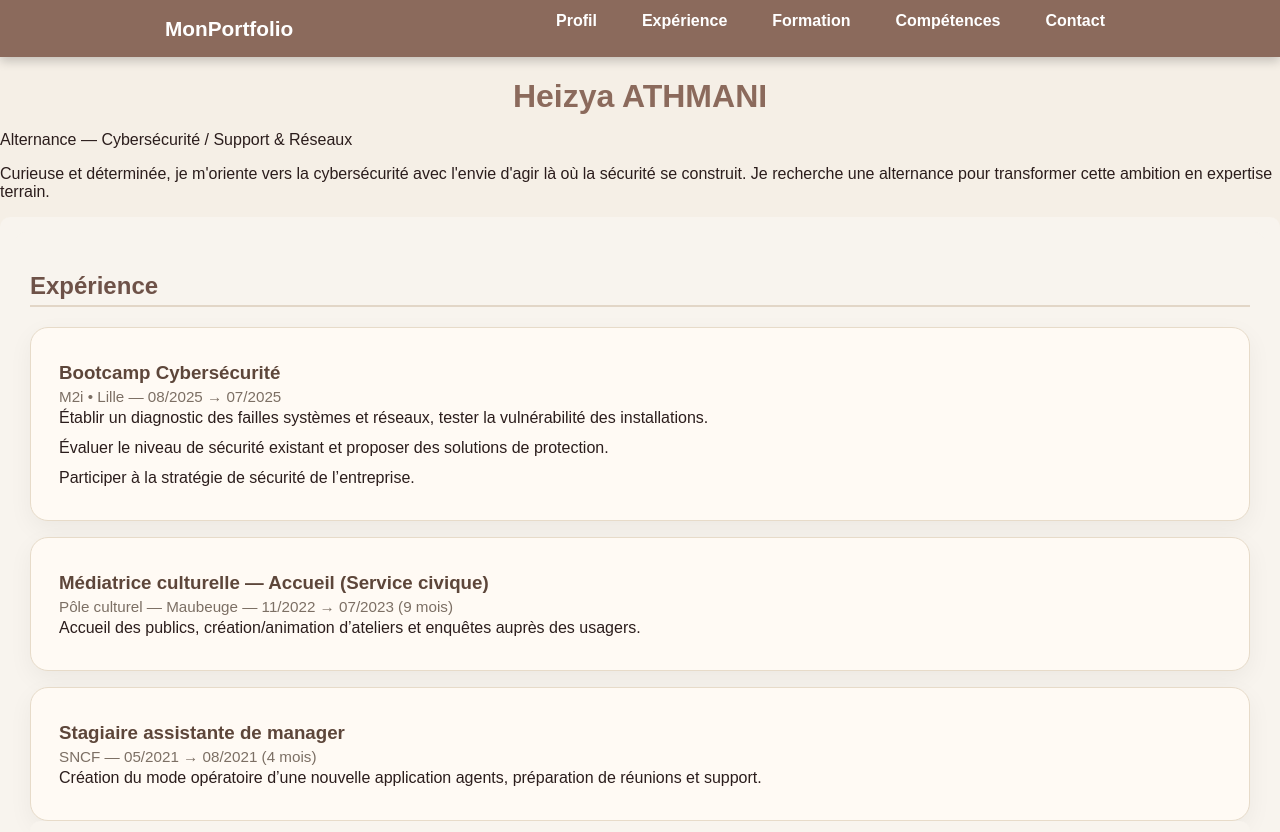
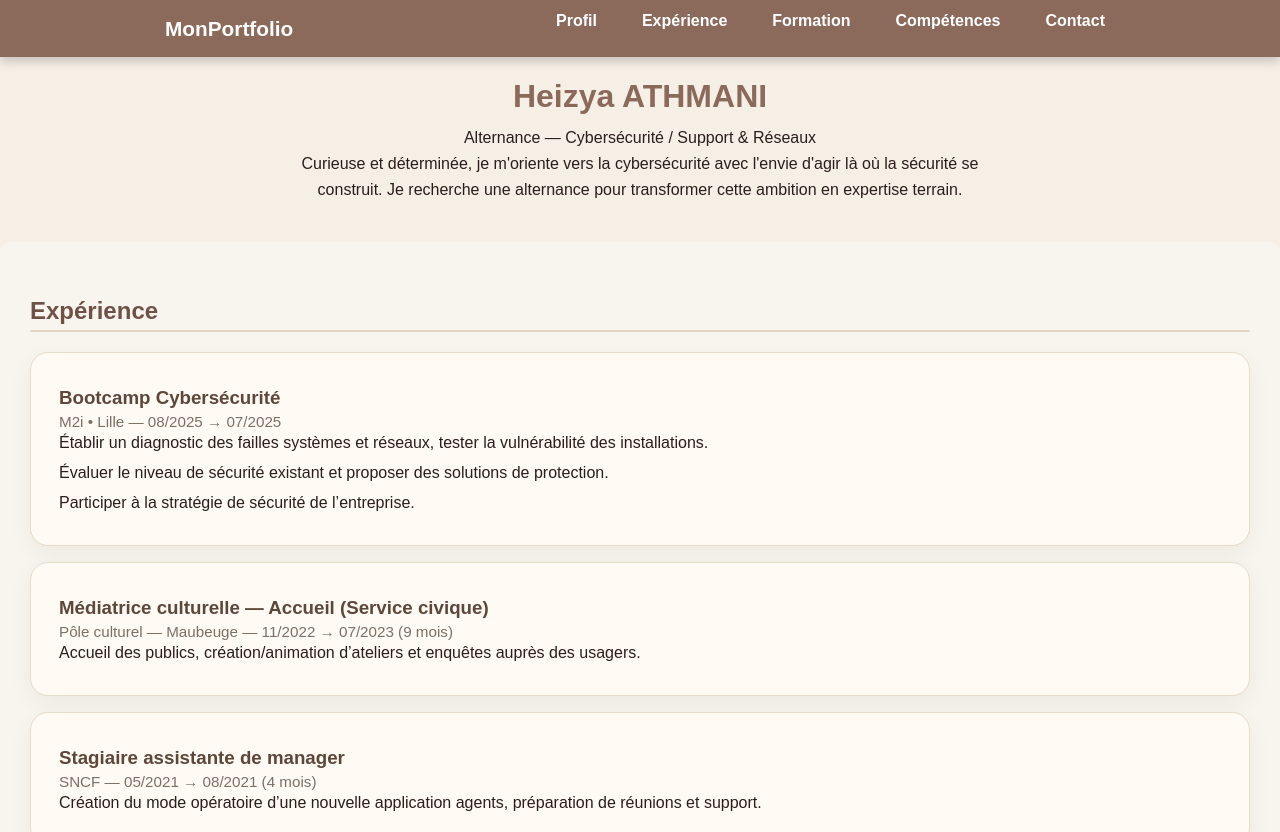
Before and after one commit to heizya-athmani/cv, a plain HTML site: page index.html in a window 1280 px wide. Shown: the top 832 px of the page. Drawn offline with Linux system fonts and the light colour scheme.

Commit message:
encore des bulles, et modif du css

```diff
--- a/index.html
+++ b/index.html
@@ -194,7 +194,7 @@
 
 <!--certainement a ameliorer-->
     <footer class="footer">
-      <span>Références sur demande</span>
+      <span>© 2025 Heizya Athmani. Tous droits réservés.</span>
     </footer>
   </div>
 </body>
--- a/style.css
+++ b/style.css
@@ -251,3 +251,19 @@ footer {
   box-shadow: 0 10px 22px rgba(0,0,0,.12);
   transform: translateY(-1px);
 }
+ /* texte intro a centrer*/
+
+ header {
+  text-align: center;
+  margin-bottom: 40px;
+ }
+
+ header h1 {
+  margin-bottom: 10px;
+ }
+
+ header p {
+  max-width: 700px;
+  margin: auto;
+  line-height: 1.6;
+ }
```
